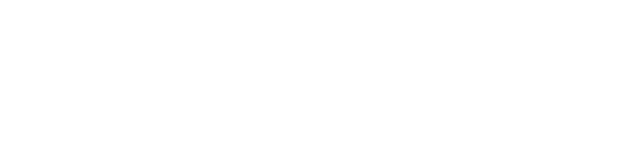
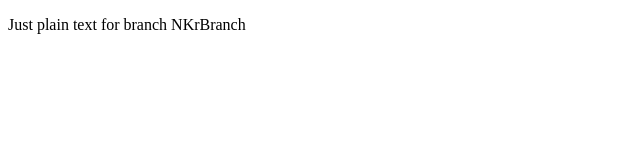
Before and after one commit to 1991Nikita/NKrProjects, a plain HTML site: page index2.html in a window 1280 px wide. Shown: the whole page, without its empty margins (0-640 px from the left). Drawn offline with Linux system fonts and the light colour scheme.

Commit message:
changed index2.heml

```diff
--- a/index2.html
+++ b/index2.html
@@ -5,6 +5,6 @@
     <title>Index2</title>
 </head>
 <body>
-
+<p>Just plain text for branch NKrBranch</p>
 </body>
 </html>
```
